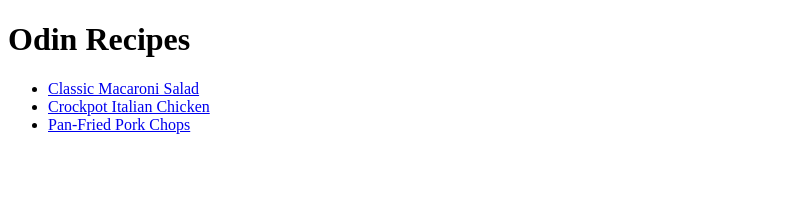
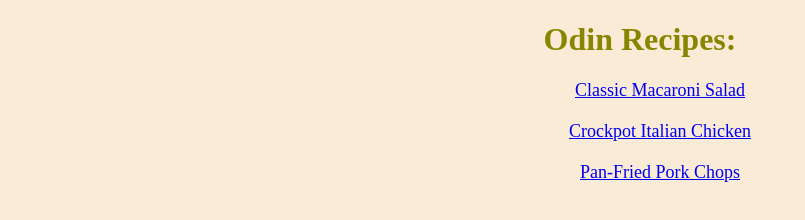
Before and after one commit to drago-develops/odin-recipes, a plain HTML site: page index.html in a window 1280 px wide. Shown: the whole page, without its empty margins (0-805 px from the left). Drawn offline with Linux system fonts and the light colour scheme.

Commit message:
created and added css to index/main page
as per exercise requiments I have added external css sheet and
made main page a bit more eye-pleasing

```diff
--- a/index.html
+++ b/index.html
@@ -4,10 +4,11 @@
     <meta charset="UTF-8">
     <meta name="viewport" content="width=device-width, initial-scale=1.0">
     <title>Tasty Recipes</title>
+    <link rel="stylesheet" href="style.css">
 </head>
 <body>
-    <h1>Odin Recipes</h1>
-    <ul>
+    <h1>Odin Recipes:</h1>
+    <ul class="no-bullets">
         <li><a href="./recipes/Salad.html" >Classic Macaroni Salad</a></li>
         <li><a href="./recipes/Chicken.html">Crockpot Italian Chicken</a></li>
         <li><a href="./recipes/Chops.html">Pan-Fried Pork Chops</a></li>
--- /dev/null
+++ b/style.css
@@ -0,0 +1,23 @@
+body{
+    background-color: antiquewhite;
+    text-align: center;
+}
+h1{
+    font-weight: 900;
+    color: rgb(136, 134, 1);
+}
+
+ul.no-bullets{
+    list-style-type: none;
+}
+li{
+    margin: 20px;
+    font-size: large;
+}
+a:hover {
+    background-color: yellow;
+  }
+a:active{
+    background-color: red;
+    color: black;
+}
```
